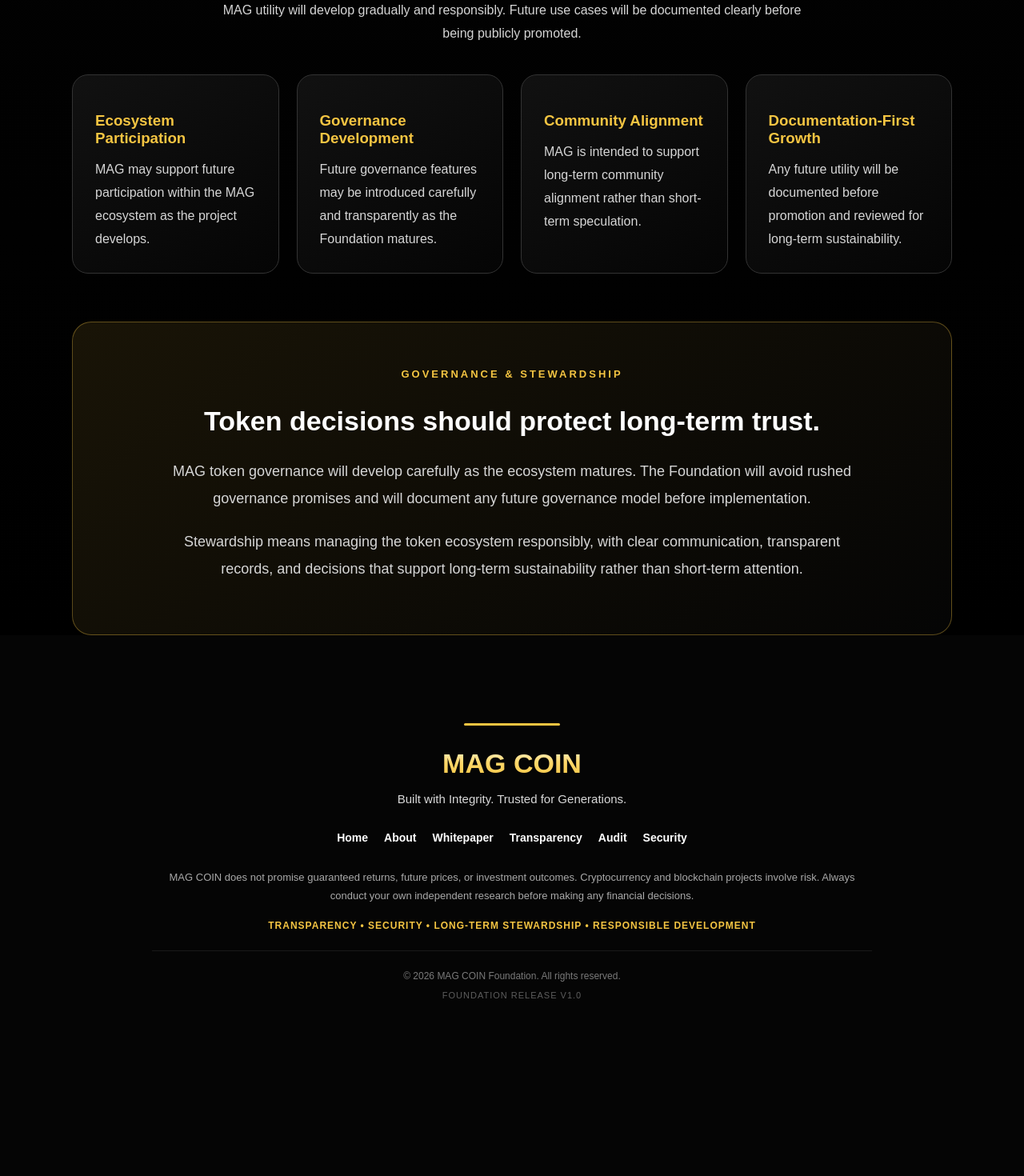
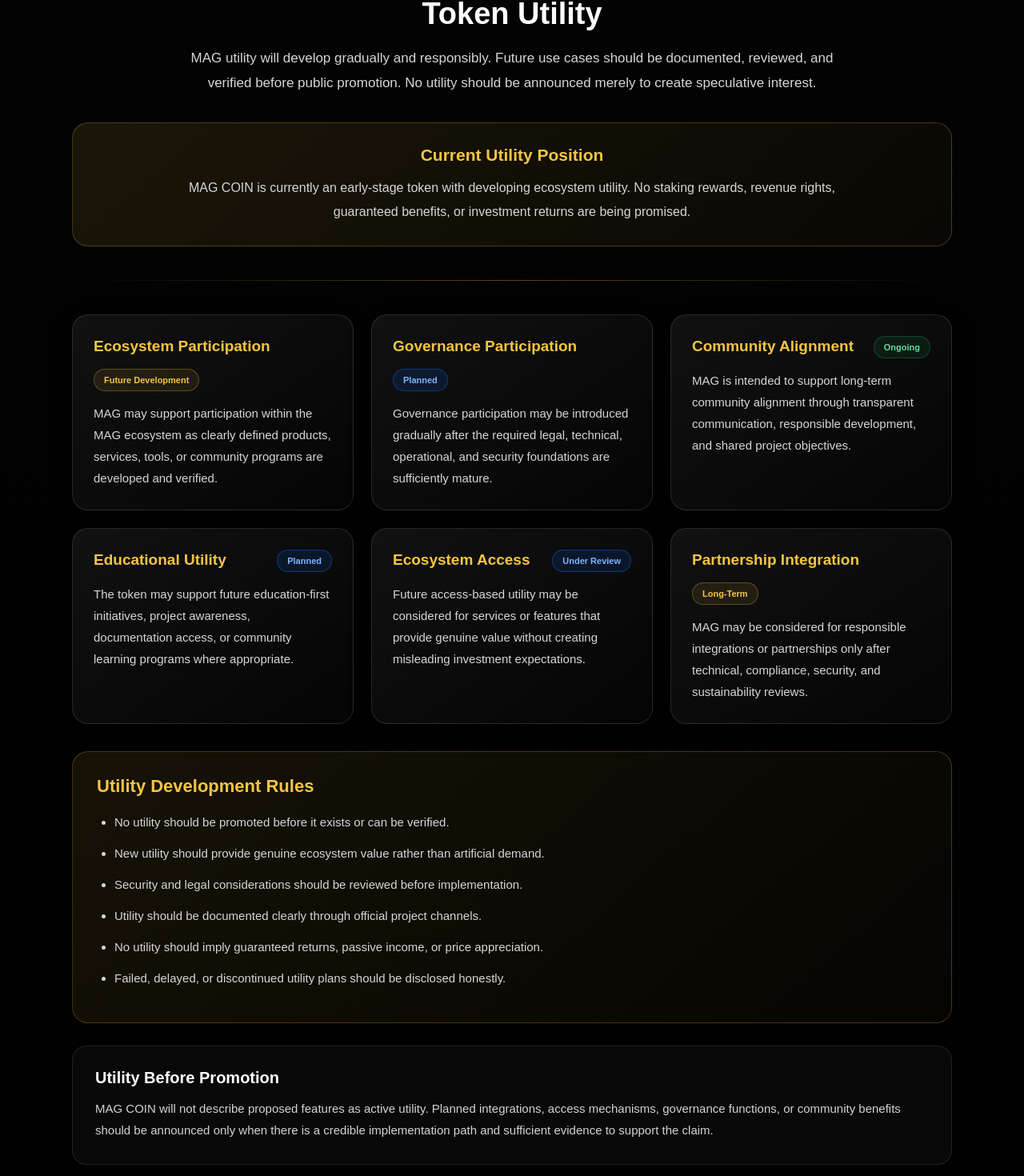
Before and after one commit to MAGZOWN/mag-coin-website, a Next.js app: page /tokenomics in a window 1280 px wide. Shown: the part 3834-5304 px from the top of the page at 80% size. Before the commit the page ends 5125 px from the top, so only its background shows below. Built offline with nearby package versions, Linux system fonts and the light colour scheme.

Commit message:
Phase 11.4: Upgrade Token Utility with responsible development framework

```diff
--- a/app/components/TokenUtility.tsx
+++ b/app/components/TokenUtility.tsx
@@ -1,41 +1,155 @@
 import type { CSSProperties } from "react";
 
-const utilities = [
+const utilityFramework = [
   {
     title: "Ecosystem Participation",
-    text: "MAG may support future participation within the MAG ecosystem as the project develops.",
+    status: "Future Development",
+    description:
+      "MAG may support participation within the MAG ecosystem as clearly defined products, services, tools, or community programs are developed and verified.",
   },
   {
-    title: "Governance Development",
-    text: "Future governance features may be introduced carefully and transparently as the Foundation matures.",
+    title: "Governance Participation",
+    status: "Planned",
+    description:
+      "Governance participation may be introduced gradually after the required legal, technical, operational, and security foundations are sufficiently mature.",
   },
   {
     title: "Community Alignment",
-    text: "MAG is intended to support long-term community alignment rather than short-term speculation.",
+    status: "Ongoing",
+    description:
+      "MAG is intended to support long-term community alignment through transparent communication, responsible development, and shared project objectives.",
   },
   {
-    title: "Documentation-First Growth",
-    text: "Any future utility will be documented before promotion and reviewed for long-term sustainability.",
+    title: "Educational Utility",
+    status: "Planned",
+    description:
+      "The token may support future education-first initiatives, project awareness, documentation access, or community learning programs where appropriate.",
+  },
+  {
+    title: "Ecosystem Access",
+    status: "Under Review",
+    description:
+      "Future access-based utility may be considered for services or features that provide genuine value without creating misleading investment expectations.",
+  },
+  {
+    title: "Partnership Integration",
+    status: "Long-Term",
+    description:
+      "MAG may be considered for responsible integrations or partnerships only after technical, compliance, security, and sustainability reviews.",
   },
 ];
 
+const utilityRules = [
+  "No utility should be promoted before it exists or can be verified.",
+  "New utility should provide genuine ecosystem value rather than artificial demand.",
+  "Security and legal considerations should be reviewed before implementation.",
+  "Utility should be documented clearly through official project channels.",
+  "No utility should imply guaranteed returns, passive income, or price appreciation.",
+  "Failed, delayed, or discontinued utility plans should be disclosed honestly.",
+];
+
+function getStatusStyle(status: string): CSSProperties {
+  if (status === "Ongoing") {
+    return {
+      background: "rgba(25,135,84,.14)",
+      border: "1px solid rgba(25,135,84,.42)",
+      color: "#63d99a",
+    };
+  }
+
+  if (status === "Planned" || status === "Under Review") {
+    return {
+      background: "rgba(13,110,253,.13)",
+      border: "1px solid rgba(13,110,253,.38)",
+      color: "#7eb3ff",
+    };
+  }
+
+  return {
+    background: "rgba(245,197,66,.09)",
+    border: "1px solid rgba(245,197,66,.28)",
+    color: "#f5c542",
+  };
+}
+
 export default function TokenUtility() {
   return (
-    <section style={styles.section}>
-      <h2 style={styles.title}>Token Utility</h2>
+    <section
+      id="token-utility"
+      style={styles.section}
+      className="fadeIn"
+      aria-labelledby="token-utility-title"
+    >
+      <p style={styles.label}>RESPONSIBLE UTILITY</p>
+
+      <h2 id="token-utility-title" style={styles.title}>
+        Token Utility
+      </h2>
 
       <p style={styles.subtitle}>
         MAG utility will develop gradually and responsibly. Future use cases
-        will be documented clearly before being publicly promoted.
+        should be documented, reviewed, and verified before public promotion.
+        No utility should be announced merely to create speculative interest.
       </p>
 
+      <div style={styles.noticeBox}>
+        <h3 style={styles.noticeTitle}>Current Utility Position</h3>
+
+        <p style={styles.noticeText}>
+          MAG COIN is currently an early-stage token with developing ecosystem
+          utility. No staking rewards, revenue rights, guaranteed benefits, or
+          investment returns are being promised.
+        </p>
+      </div>
+
+      <div style={styles.divider} />
+
       <div style={styles.grid}>
-        {utilities.map((item) => (
-          <div key={item.title} style={styles.card} className="cardHover">
-            <h3 style={styles.heading}>{item.title}</h3>
-            <p style={styles.text}>{item.text}</p>
-          </div>
+        {utilityFramework.map((item) => (
+          <article
+            key={item.title}
+            style={styles.card}
+            className="cardHover"
+          >
+            <div style={styles.cardHeader}>
+              <h3 style={styles.heading}>{item.title}</h3>
+
+              <span
+                style={{
+                  ...styles.statusBadge,
+                  ...getStatusStyle(item.status),
+                }}
+              >
+                {item.status}
+              </span>
+            </div>
+
+            <p style={styles.text}>{item.description}</p>
+          </article>
         ))}
+      </div>
+
+      <div style={styles.rulesBox}>
+        <h3 style={styles.rulesTitle}>Utility Development Rules</h3>
+
+        <ul style={styles.list}>
+          {utilityRules.map((rule) => (
+            <li key={rule} style={styles.listItem}>
+              {rule}
+            </li>
+          ))}
+        </ul>
+      </div>
+
+      <div style={styles.closingBox}>
+        <h3 style={styles.closingTitle}>Utility Before Promotion</h3>
+
+        <p style={styles.closingText}>
+          MAG COIN will not describe proposed features as active utility.
+          Planned integrations, access mechanisms, governance functions, or
+          community benefits should be announced only when there is a credible
+          implementation path and sufficient evidence to support the claim.
+        </p>
       </div>
     </section>
   );
@@ -44,46 +158,165 @@ export default function TokenUtility() {
 const styles: Record<string, CSSProperties> = {
   section: {
     marginBottom: "60px",
+    scrollMarginTop: "110px",
+  },
+
+  label: {
+    color: "#f5c542",
+    textAlign: "center",
+    letterSpacing: "3px",
+    fontWeight: 800,
+    fontSize: "13px",
+    marginBottom: "12px",
   },
 
   title: {
-    color: "#f5c542",
+    color: "#ffffff",
     textAlign: "center",
-    fontSize: "32px",
-    marginBottom: "14px",
+    fontSize: "38px",
+    lineHeight: "1.25",
+    fontWeight: 900,
+    marginBottom: "16px",
   },
 
   subtitle: {
     color: "#d6d6d6",
     textAlign: "center",
-    maxWidth: "760px",
-    margin: "0 auto 36px",
+    maxWidth: "840px",
+    margin: "0 auto 34px",
     lineHeight: "1.8",
+    fontSize: "17px",
+  },
+
+  noticeBox: {
+    padding: "28px",
+    borderRadius: "20px",
+    background:
+      "linear-gradient(135deg, rgba(245,197,66,.10), rgba(245,197,66,.03))",
+    border: "1px solid rgba(245,197,66,.24)",
+    textAlign: "center",
+  },
+
+  noticeTitle: {
+    color: "#f5c542",
+    fontSize: "21px",
+    fontWeight: 850,
+    margin: "0 0 14px",
+  },
+
+  noticeText: {
+    color: "#d6d6d6",
+    maxWidth: "860px",
+    margin: "0 auto",
+    fontSize: "16px",
+    lineHeight: "1.85",
+  },
+
+  divider: {
+    height: "1px",
+    background:
+      "linear-gradient(90deg, transparent, rgba(245,197,66,.35), transparent)",
+    margin: "42px 0",
   },
 
   grid: {
     display: "grid",
-    gridTemplateColumns: "repeat(auto-fit,minmax(240px,1fr))",
+    gridTemplateColumns: "repeat(auto-fit,minmax(280px,1fr))",
     gap: "22px",
   },
 
   card: {
     background:
       "linear-gradient(145deg, rgba(18,18,18,.96), rgba(5,5,5,.96))",
-    border: "1px solid #333",
+    border: "1px solid rgba(255,255,255,.12)",
     borderRadius: "20px",
-    padding: "28px",
+    padding: "26px",
     color: "#e5e5e5",
+    boxShadow: "0 12px 30px rgba(0,0,0,.24)",
+  },
+
+  cardHeader: {
+    display: "flex",
+    justifyContent: "space-between",
+    alignItems: "flex-start",
+    gap: "14px",
+    flexWrap: "wrap",
+    marginBottom: "14px",
   },
 
   heading: {
     color: "#f5c542",
-    marginBottom: "14px",
+    fontSize: "19px",
+    lineHeight: "1.4",
+    fontWeight: 850,
+    margin: 0,
+  },
+
+  statusBadge: {
+    display: "inline-flex",
+    alignItems: "center",
+    justifyContent: "center",
+    borderRadius: "999px",
+    padding: "7px 12px",
+    fontSize: "11px",
+    fontWeight: 800,
+    whiteSpace: "nowrap",
   },
 
   text: {
     color: "#d6d6d6",
     lineHeight: "1.8",
+    fontSize: "15px",
+    margin: 0,
+  },
+
+  rulesBox: {
+    marginTop: "34px",
+    padding: "30px",
+    borderRadius: "20px",
+    background:
+      "linear-gradient(135deg, rgba(245,197,66,.09), rgba(245,197,66,.025))",
+    border: "1px solid rgba(245,197,66,.23)",
+  },
+
+  rulesTitle: {
+    color: "#f5c542",
+    fontSize: "22px",
+    fontWeight: 850,
+    margin: "0 0 18px",
+  },
+
+  list: {
+    margin: 0,
+    paddingLeft: "22px",
+    color: "#d6d6d6",
+  },
+
+  listItem: {
+    fontSize: "15px",
+    lineHeight: "1.8",
+    marginBottom: "12px",
+  },
+
+  closingBox: {
+    marginTop: "28px",
+    padding: "28px",
+    borderRadius: "18px",
+    background: "rgba(255,255,255,.035)",
+    border: "1px solid rgba(255,255,255,.10)",
+  },
+
+  closingTitle: {
+    color: "#ffffff",
+    fontSize: "20px",
+    fontWeight: 850,
+    margin: "0 0 13px",
+  },
+
+  closingText: {
+    color: "#d3d3d3",
+    fontSize: "15px",
+    lineHeight: "1.85",
     margin: 0,
   },
 };
```
